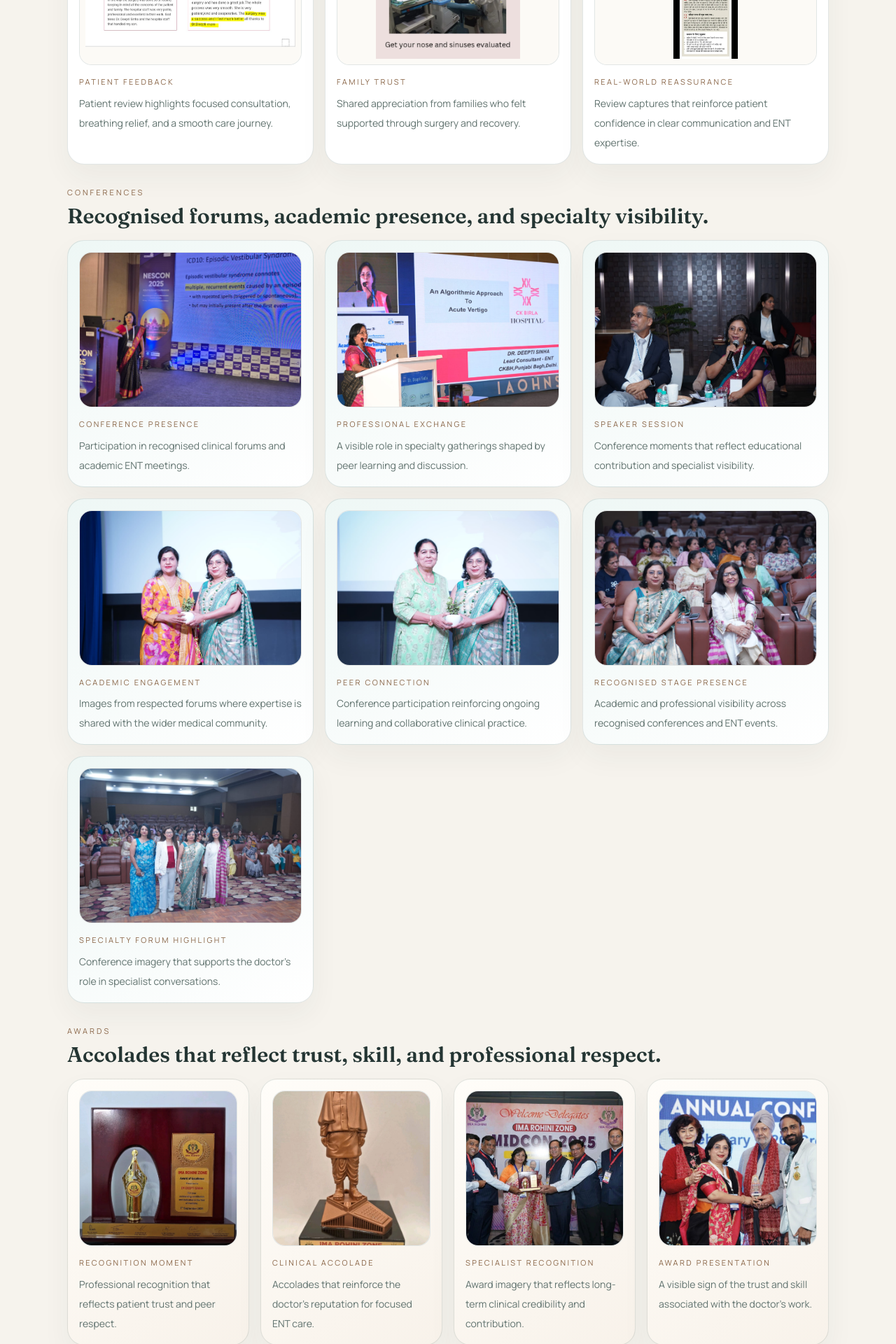
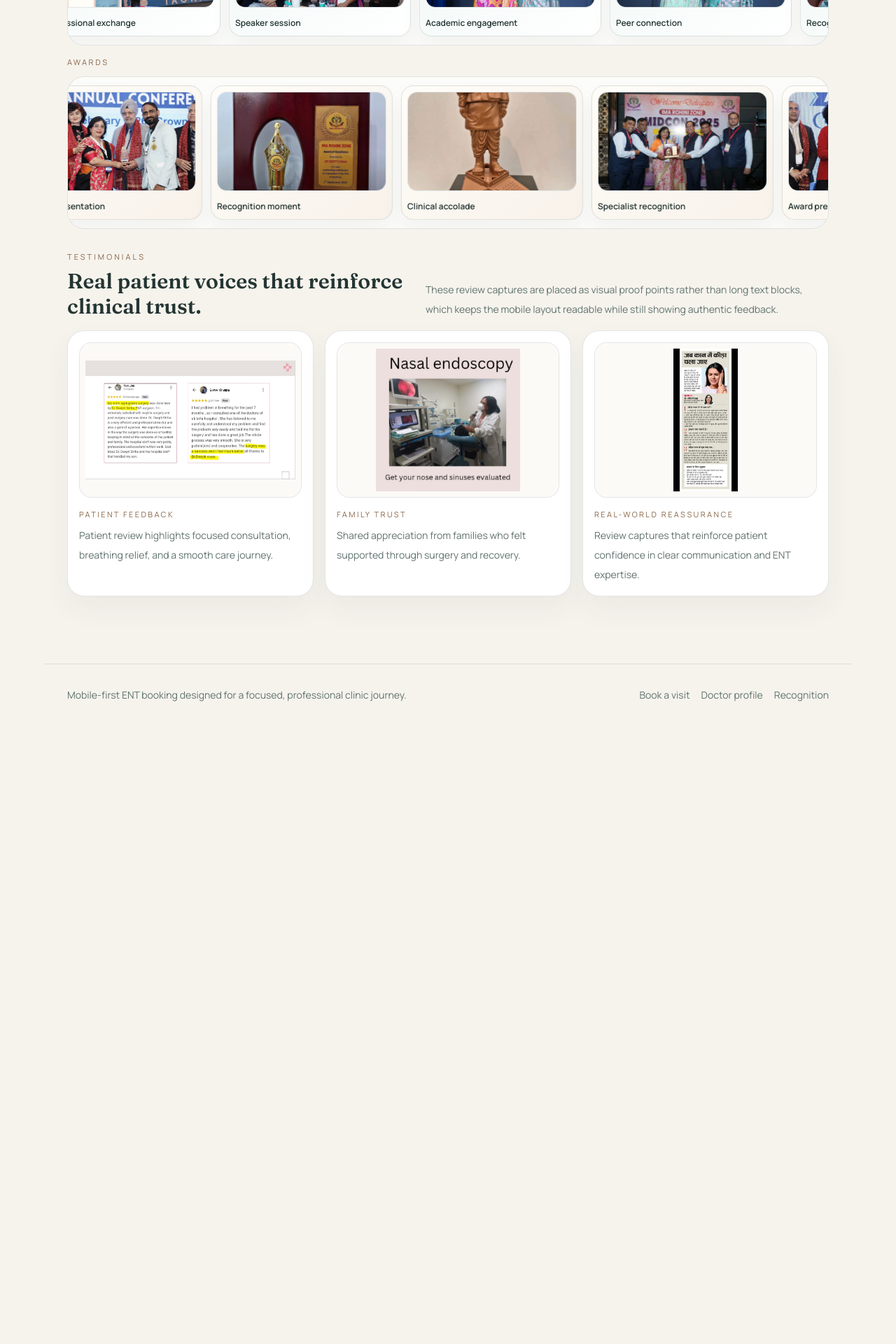
Before and after one commit to CodinGakpo/DrDeeptiEnt, a React (Vite) app in the folder frontend/: page /recognition in a window 1280 px wide. Shown: the part 1280-3200 px from the top of the page at 70% size. After the commit the page ends 2317 px from the top, so only its background shows below. Built offline with nearby package versions, Linux system fonts and the light colour scheme.

Commit message:
Added marquee strip rotation

```diff
--- a/frontend/src/index.css
+++ b/frontend/src/index.css
@@ -105,3 +105,22 @@ input::-webkit-inner-spin-button {
   -webkit-appearance: none;
   margin: 0;
 }
+
+@keyframes recognition-marquee {
+  0% {
+    transform: translateX(0);
+  }
+  100% {
+    transform: translateX(-50%);
+  }
+}
+
+.recognition-marquee-track {
+  width: max-content;
+  animation: recognition-marquee 34s linear infinite;
+  will-change: transform;
+}
+
+.recognition-marquee-track-reverse {
+  animation-direction: reverse;
+}
--- a/frontend/src/pages/Recognition.jsx
+++ b/frontend/src/pages/Recognition.jsx
@@ -33,6 +33,45 @@ function GalleryCard({ item, tone = "paper" }) {
       </p>
       <p className="mt-2 text-sm leading-7 text-[var(--color-mist)]">{item.caption}</p>
     </article>
+  );
+}
+
+function MarqueeRow({ items, title, tone = "soft", reverse = false }) {
+  const toneClass =
+    tone === "warm"
+      ? "bg-[linear-gradient(145deg,#fffdf9,#f8f2ea)]"
+      : "bg-[linear-gradient(145deg,#eef7f5,#ffffff)]";
+
+  const loopItems = [...items, ...items];
+
+  return (
+    <div className="space-y-3">
+      <p className="text-[11px] uppercase tracking-[0.24em] text-[var(--color-wood)]">{title}</p>
+      <div className="overflow-hidden rounded-[24px] border border-[var(--color-line)] bg-white/70 p-3">
+        <div
+          className={`recognition-marquee-track flex gap-3 ${reverse ? "recognition-marquee-track-reverse" : ""}`}
+        >
+          {loopItems.map((item, index) => (
+            <article
+              key={`${item.src}-${index}`}
+              className={`w-[260px] shrink-0 rounded-[18px] border border-[var(--color-line)] p-2 shadow-[0_14px_30px_rgba(36,53,51,0.05)] ${toneClass}`}
+            >
+              <div className="overflow-hidden rounded-[14px] border border-[var(--color-line)] bg-white">
+                <img
+                  alt={item.title}
+                  className={`h-[140px] w-full ${item.fit === "contain" ? "object-contain bg-[var(--color-paper-soft)] p-2" : "object-cover object-center"}`}
+                  loading="lazy"
+                  src={item.src}
+                />
+              </div>
+              <p className="mt-3 line-clamp-2 text-xs font-semibold leading-5 text-[var(--color-ink)]">
+                {item.title}
+              </p>
+            </article>
+          ))}
+        </div>
+      </div>
+    </div>
   );
 }
 
@@ -93,6 +132,22 @@ export default function Recognition() {
       </section>
 
       <section className="space-y-4">
+        <div>
+          <p className="text-[11px] uppercase tracking-[0.28em] text-[var(--color-wood)]">
+            Highlights in motion
+          </p>
+          <h2 className="mt-2 font-serif text-3xl text-[var(--color-ink)]">
+            Conference and award moments.
+          </h2>
+        </div>
+
+        <div className="space-y-4">
+          <MarqueeRow items={conferences} title="Conferences" tone="soft" />
+          <MarqueeRow items={awards} reverse title="Awards" tone="warm" />
+        </div>
+      </section>
+
+      <section className="space-y-4">
         <div className="flex flex-col gap-3 sm:flex-row sm:items-end sm:justify-between">
           <div>
             <p className="text-[11px] uppercase tracking-[0.28em] text-[var(--color-wood)]">
@@ -114,40 +169,6 @@ export default function Recognition() {
           ))}
         </div>
       </section>
-
-      <section className="space-y-4">
-        <div>
-          <p className="text-[11px] uppercase tracking-[0.28em] text-[var(--color-wood)]">
-            Conferences
-          </p>
-          <h2 className="mt-2 font-serif text-3xl text-[var(--color-ink)]">
-            Recognised forums, academic presence, and specialty visibility.
-          </h2>
-        </div>
-
-        <div className="grid gap-4 sm:grid-cols-2 xl:grid-cols-3">
-          {conferences.map((item) => (
-            <GalleryCard key={item.src} item={item} tone="soft" />
-          ))}
-        </div>
-      </section>
-
-      <section className="space-y-4">
-        <div>
-          <p className="text-[11px] uppercase tracking-[0.28em] text-[var(--color-wood)]">
-            Awards
-          </p>
-          <h2 className="mt-2 font-serif text-3xl text-[var(--color-ink)]">
-            Accolades that reflect trust, skill, and professional respect.
-          </h2>
-        </div>
-
-        <div className="grid gap-4 sm:grid-cols-2 xl:grid-cols-4">
-          {awards.map((item) => (
-            <GalleryCard key={item.src} item={item} tone="warm" />
-          ))}
-        </div>
-      </section>
     </div>
   );
 }
```
